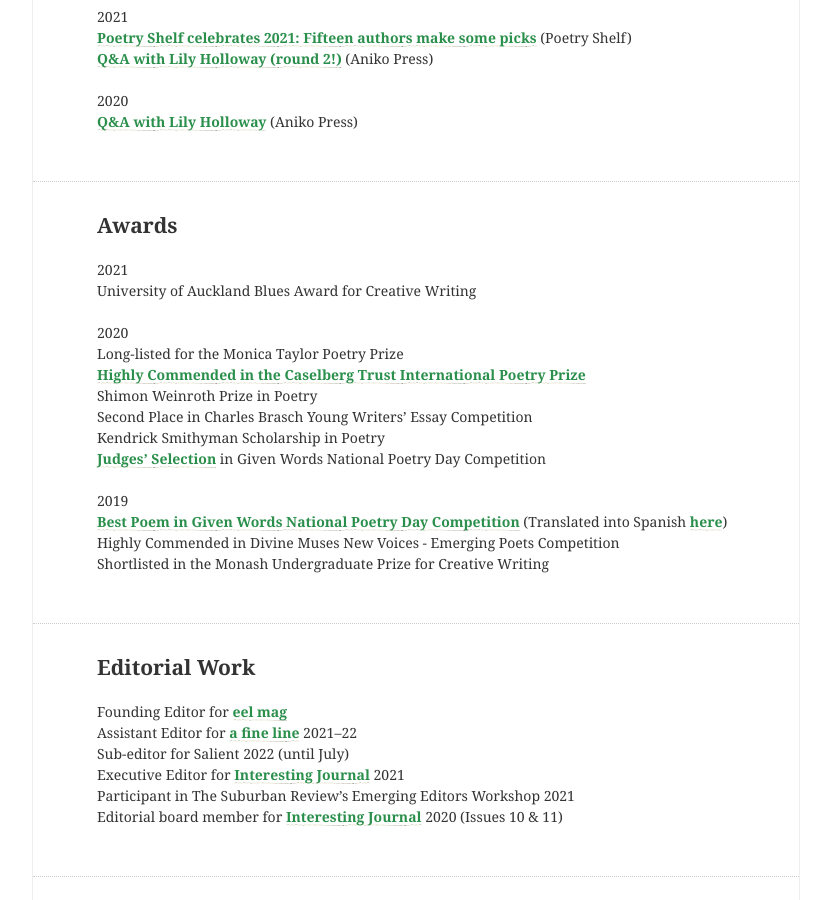
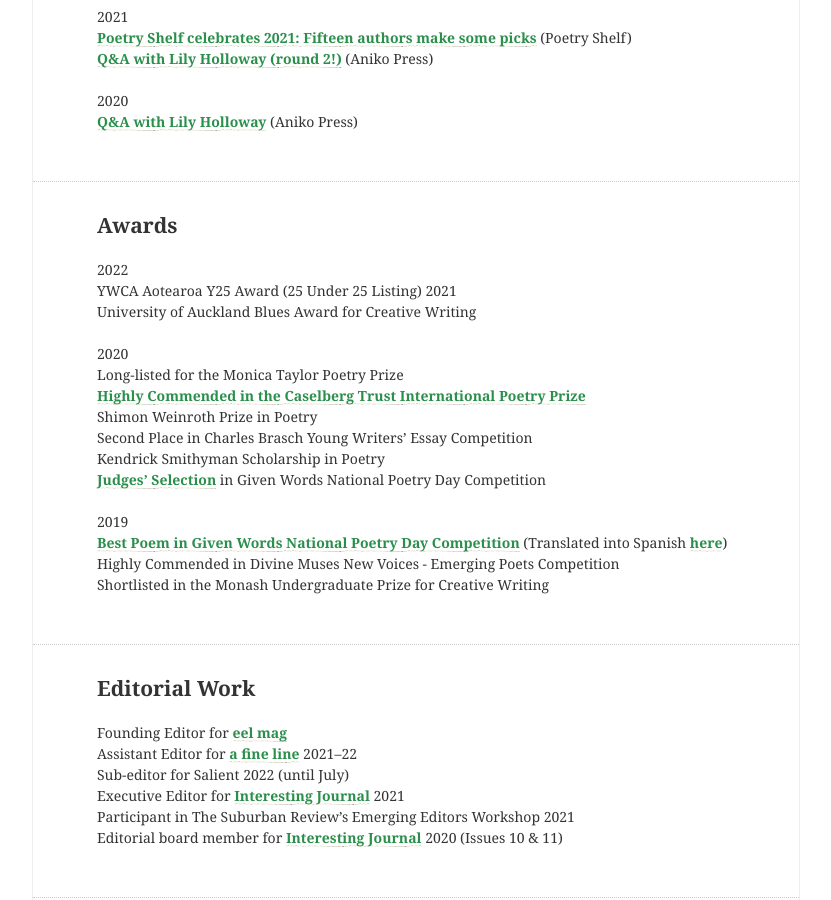
Before and after one commit to lilyholloway/lilyholloway.github.io, a Jekyll site: the page built from cv.md, in a window 1280 px wide and 900 px high, scrolled down 4281 px. Shown: the whole window, without its empty margins (224-1055 px from the left). Built offline with Jekyll 4.4.1, drawn with Linux system fonts in a browser that asks for light colours; nearby versions of some CDN libraries.

Commit message:
Update cv.md

```diff
--- a/cv.md
+++ b/cv.md
@@ -187,6 +187,8 @@ Interviewed for **<a href="https://www.newsroom.co.nz/the-future-of-new-zealand-
 
 ---
 ## **Awards**<br>
+2022<br>
+YWCA Aotearoa Y25 Award (25 Under 25 Listing)
 2021<br>
 University of Auckland Blues Award for Creative Writing<br>
 <br>
```
